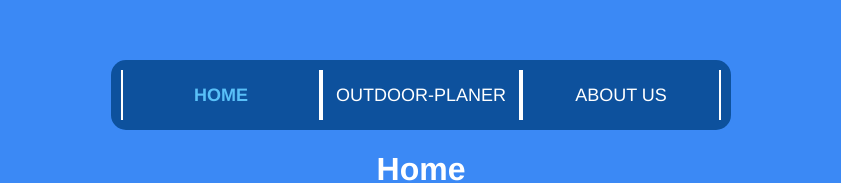
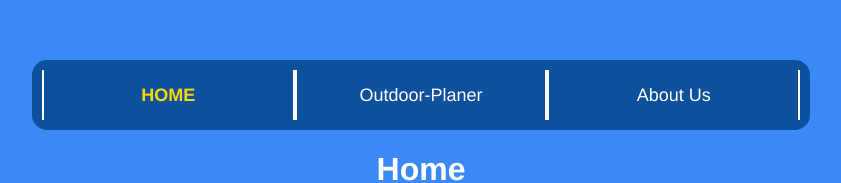
Before and after one commit to adriansuciu09/grabo, a Vue app: page / in a window 1280 px wide. Shown: the top 183 px of the page, without its empty margins (219-1060 px from the left). Built offline with nearby package versions, Linux system fonts and the light colour scheme.

Commit message:
CSS-bearbeitet

```diff
--- a/src/App.vue
+++ b/src/App.vue
@@ -171,6 +171,7 @@ export default {
 
 .content {
   color: white;
+  font-weight: bold;
   margin-top: 20px;
   text-align: center;
 }
--- a/src/components/AddTask.vue
+++ b/src/components/AddTask.vue
@@ -74,6 +74,7 @@ export default {
 </script>
 <style>
 form {
+  font-weight: bold;
   padding: 10px;
   margin: 10px 10%;
   display: flex;
--- a/src/components/Navbar.vue
+++ b/src/components/Navbar.vue
@@ -31,7 +31,7 @@ nav {
   padding: 10px;
   margin: 27px auto 0;
   position: relative;
-  width: 600px;
+  width: 60%;
   height: 50px;
   background-color: #0d519d;
   border-radius: 15px;
@@ -47,19 +47,21 @@ li {
   border-right: 2px solid white;
   border-left: 2px solid white;
   line-height: 50px;
-  width: 200px;
+  width: 33.33%;
   height: 100%;
   font-size: 18px;
   display: inline-block;
   position: relative;
-  text-transform: uppercase;
+  //text-transform: uppercase;
   text-align: center;
   color: white;
   cursor: pointer;
 }
 
 li.active {
-  color: #59c0f8;
+
+  color: gold;
+  text-transform: uppercase;
   font-weight: bold;
 }
 
```
